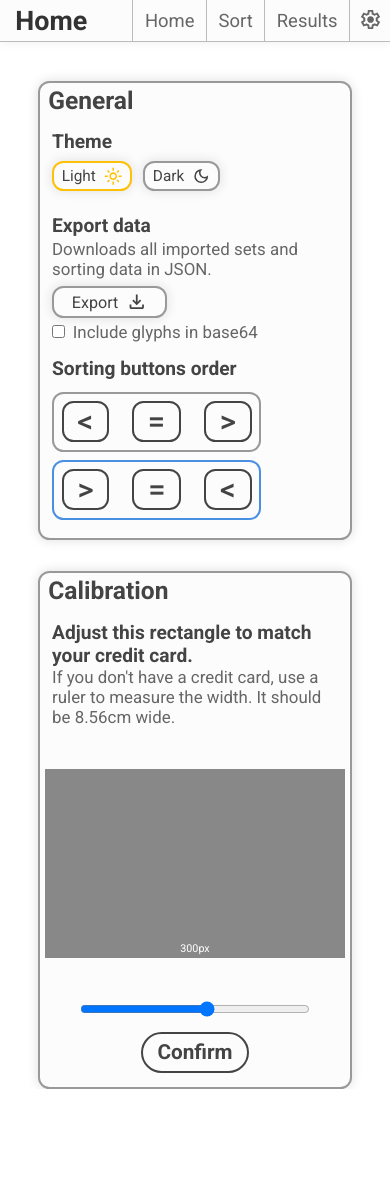
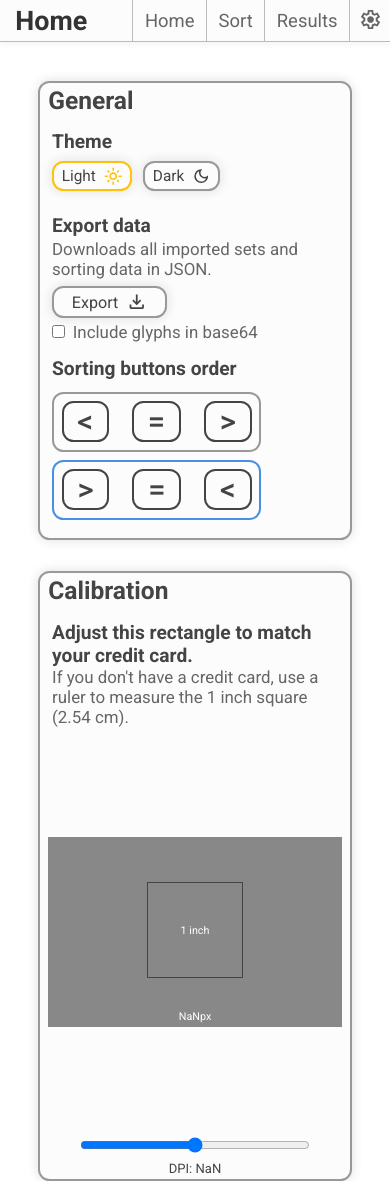
Before and after one commit to Oskar505/glyphSort, a Vue app: page /calibration in a window 390 px wide. Before the commit the page ends 1089 px from the top, so only its background shows below. Built offline with nearby package versions, Linux system fonts and the light colour scheme.

Commit message:
bugfix, dpi, responsivity

```diff
--- a/index.html
+++ b/index.html
@@ -1,10 +1,10 @@
 <!DOCTYPE html>
-<html lang="en">
+<html lang="en" style="color: rebeccapurple;">
   <head>
     <meta charset="UTF-8">
-    <link rel="icon" href="/favicon.ico">
+    <link rel="icon" href="https://tmgc.fit.vutbr.cz/assets/images/favicon.png">
     <meta name="viewport" content="width=device-width, initial-scale=1.0">
-    <title>Vite App</title>
+    <title>Self eval</title>
   </head>
   <body>
     <div id="app"></div>
--- a/src/components/FileInput.vue
+++ b/src/components/FileInput.vue
@@ -232,12 +232,11 @@ label {
 
 
 #filePreview {
-    width: 100rem;
+    width: clamp(20rem, 80%, 100rem);
     height: 50rem;
     display: flex;
     flex-direction: row;
     justify-content: space-between;
-    align-items: top;
     flex-wrap: wrap;
     gap: 5rem;
     border-radius: 1.5rem;
@@ -249,7 +248,7 @@ label {
     /* position: relative; */
     position: absolute;
     left: 50%;
-    top: 9%;
+    top: 10%;
     transform: translateX(-50%);
 }
 
@@ -301,6 +300,7 @@ h2 {
     padding: 0.3em 0.7em;
     margin-bottom: 1.5rem;
     transition: 0.3s ease;
+    user-select: none;
 }
 
 
--- a/src/components/glyphCard.vue
+++ b/src/components/glyphCard.vue
@@ -47,8 +47,6 @@
 
 <style scoped>
     div {
-        width: 1in;
-        height: 1in;
         display: flex;
         justify-content: center;
         align-items: center;
@@ -58,7 +56,6 @@
     div img {
         width: 1in;
         height: 1in;
-        /* border: 3px solid black; */
     }
 
 
--- a/src/views/Calibration.vue
+++ b/src/views/Calibration.vue
@@ -82,18 +82,22 @@
         <div class="cardCalibrationWrapper settingsWrapper">
             <div class="instructions">
                 <h2>Calibration</h2>
-                <p><span class="strong">Adjust this rectangle to match your credit card.</span class="strong"> <br> If you don't have a credit card, use a ruler to measure the width. It should be 8.56cm wide.</p>
+                <p><span class="strong">Adjust this rectangle to match your credit card.</span class="strong"> <br> If you don't have a credit card, use a ruler to measure the 1 inch square (2.54 cm).</p>
             </div>
 
             <div class="cardContainer">
                 <div class="card" :style="{width: `${cardWidth}px`, height: `${cardHeight}px`}">
-                    <p>{{ cardWidth.toFixed(0) }}px</p>
+                    <div class="inch" :style="{width: `${dpi}px`, height: `${dpi}px`}">
+                        <p>1 inch</p>
+                    </div>
+                    <p class="cardWidth">{{ cardWidth.toFixed(0) }}px</p>
                 </div>
             </div>
 
             <div class="userInput">
-                <input type="range" id="slider" min="50" max="500" :value=cardWidth @input="adjustWidth()">
-                <button id="confirmBtn" @click="calculateDPI()">Confirm</button>
+                <input type="range" id="slider" min="200" max="1800" step="10" :value=cardWidth @input="adjustWidth()">
+                <p class="dpiNum">DPI: {{ dpi }}</p>
+                <!-- <button id="confirmBtn" @click="calculateDPI()">Confirm</button> -->
             </div>
         </div>
     </main>
@@ -116,7 +120,7 @@
 
 
         mounted() {
-            this.dpi = parseFloat(this.$getCookie('dpi'))
+            this.dpi = parseFloat(this.$getCookie('dpi')).toFixed(0)
 
             if (this.dpi) {
                 this.cardWidth = 3.375 * this.dpi
@@ -160,20 +164,26 @@
 
                 this.cardWidth = width
                 this.cardHeight = width / 1.58577
+
+                this.calculateDPI()
             },
 
 
-            calculateDPI() {
+            calculateDPI(saveCookie=true) {
                 const pixelWidth = parseInt(this.cardWidth, 10); // digital widt in px
                 const cardWidthCm = 8.56; // real width in cm
 
                 // calculate DPI
-                const dpi = pixelWidth / (cardWidthCm / 2.54);
+                const dpi = (pixelWidth / (cardWidthCm / 2.54)).toFixed(0);
+                this.dpi = dpi
+
+                console.log(dpi)
 
                 // save cokie
-                document.cookie = `dpi=${dpi}; path=/; max-age=31536000; SameSite=Strict`;
+                if (saveCookie) {
+                    document.cookie = `dpi=${dpi}; path=/; max-age=31536000; SameSite=Strict`;
+                }
 
-                this.$router.push({path:'/'})
             },
 
 
@@ -343,8 +353,9 @@
 
 
     .cardContainer {
-        width: 50.1rem;
-        height: 31.7rem;
+        width: 100%;
+        height: 380px;
+        overflow: hidden;
         margin: 2rem 0;
         display: flex;
         align-items: center;
@@ -357,12 +368,25 @@
         padding-bottom: 0.5rem;
         background-color: #888;
         display: flex;
-        align-items: flex-end;
+        flex-direction: column;
+        align-items: center;
         justify-content: center;
         font-size: 1.4rem;
+        position: relative;
     }
 
-    .card p {
+    .cardWidth {
+        color: var(--page-bg);
+        position: absolute;
+        bottom: 2%;
+    }
+
+    .inch {
+        border: 0.2rem solid var(--text);
+        width: 1in;
+        height: 1in;
+        text-align: center;
+        align-content: center;
         color: var(--page-bg);
     }
 
@@ -372,7 +396,7 @@
         flex-direction: column;
         align-items: center;
         justify-content: center;
-        gap: 2rem;
+        /* gap: 2rem; */
     }
 
     #slider {
@@ -382,6 +406,12 @@
 
     #slide[type='range'] {
         color: var(--enabled);
+    }
+
+    .dpiNum {
+        color: var(--text);
+        font-size: 1.7rem;
+        margin-top: 1rem;
     }
 
 
--- a/src/views/Home.vue
+++ b/src/views/Home.vue
@@ -275,6 +275,7 @@
         display: grid;
         gap: 3rem;
         justify-items: center;
+        justify-content: center;
         grid-template-columns: repeat(3, 1fr);
         grid-template-columns: repeat(auto-fit, minmax(45.5rem, 1fr));
     }
@@ -282,11 +283,12 @@
     .smallSavedSetsWrapper {
         grid-template-columns: repeat(auto-fit, 1fr);
         max-width: 112rem;
+        width: 100%;
     }
 
     .setPreviewWrapper {
         width: 100%;
-        width: clamp(43rem, 100%, 52rem);
+        width: clamp(30rem, 100%, 52rem);
         max-width: 55rem;
         border-radius: 1.5rem;
         background-color: var(--element-bg);
--- a/src/views/Results.vue
+++ b/src/views/Results.vue
@@ -529,7 +529,7 @@
 
     .charts {
         width: 100%;
-        min-height: 100dvh;
+        min-height: 100lvh;
         display: flex;
         flex-direction: column;
         gap: 4rem;
@@ -541,7 +541,7 @@
         padding: 1.5rem 0.5rem;
         width: 100%;
         height: 100%;
-        min-height: calc(75dvh - 10rem);
+        min-height: calc(75lvh - 10rem);
         max-width: 149rem;
         max-height: 78rem;
         margin: 0 auto;
@@ -610,7 +610,7 @@
             max-width: 100%;
             max-height: 100%;
             flex-grow: 1;
-            min-height: calc(100dvh - 25rem);
+            min-height: calc(100lvh - 25rem);
             padding: 1rem 0;
         }
 
@@ -632,7 +632,7 @@
 
     @media screen and (max-width: 800px) {
         .chart {
-            min-height: calc(70dvh - 25rem);
+            min-height: calc(70lvh - 25rem);
         }
     }
 
@@ -647,7 +647,7 @@
         }
 
         .chart {
-            height: calc(10dvh - 25rem);
+            height: calc(10lvh - 25rem);
             min-height: 0;
         }
     }
```
